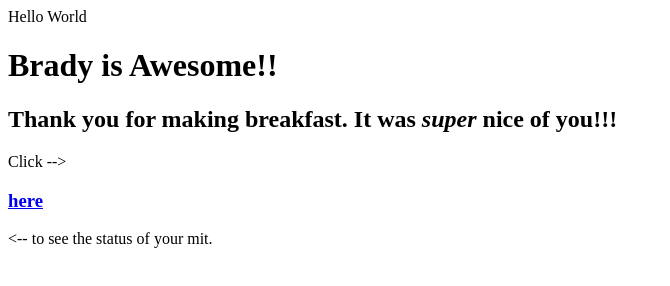
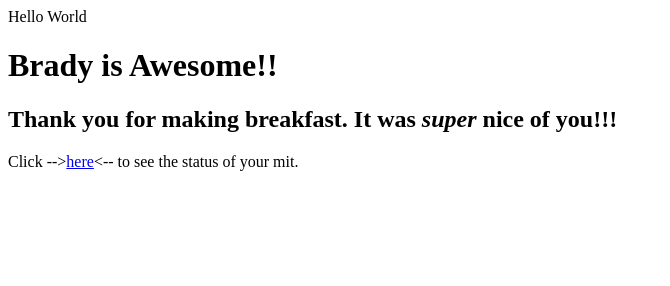
Before and after one commit to murphyp206/murphyp206.github.io, a plain HTML site: page index.html in a window 1280 px wide. Shown: the whole page, without its empty margins (0-670 px from the left). Drawn offline with Linux system fonts and the light colour scheme.

Commit message:
Update index.html

```diff
--- a/index.html
+++ b/index.html
@@ -1,4 +1,4 @@
 Hello World
 <h1>Brady is Awesome!!</h1>
 <h2>Thank you for making breakfast. It was <em>super</em> nice of you!!!</h2>
-<p>Click --><a href="https://www.justballgloves.com/customer-service/order-lookup/tFSrheZavkI=/?o=tFSrheZavkI=/" target="_blank"><h3>here</h3></a><-- to see the status of your mit.</p>
+<p>Click --><a href="https://www.justballgloves.com/customer-service/order-lookup/tFSrheZavkI=/?o=tFSrheZavkI=/" target="_blank">here</a><-- to see the status of your mit.</p>
```
